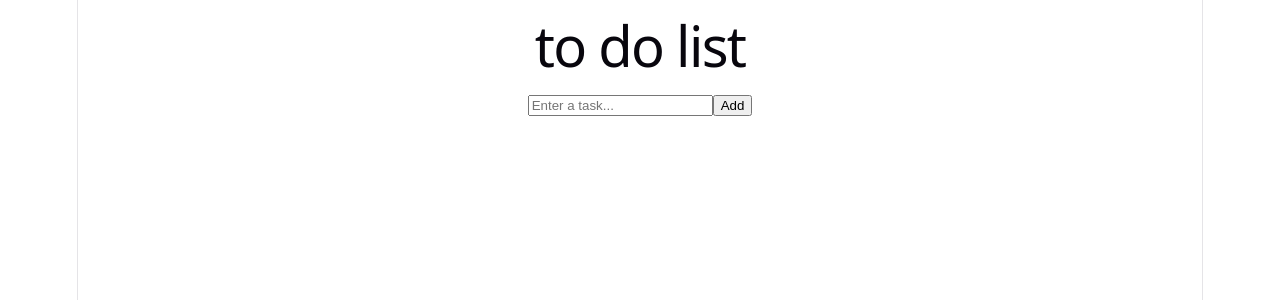
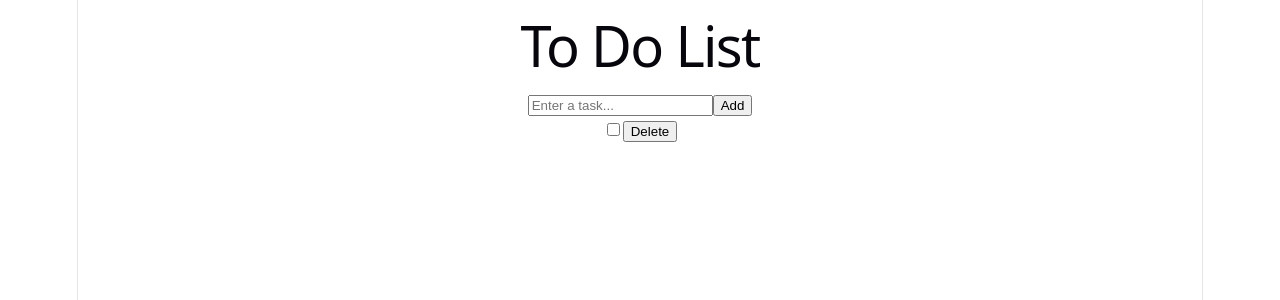
Before and after one commit to yphupha-sketch/build-day, a React (Vite) app in the folder react-builday/: page / in a window 1280 px wide. Shown: the top 300 px of the page. Built offline with nearby package versions, Linux system fonts and the light colour scheme.

Commit message:
fix App.jsx

```diff
--- a/react-builday/src/App.jsx
+++ b/react-builday/src/App.jsx
@@ -8,11 +8,11 @@ import TodoList from "./components/TodoList";
 function App() {
 
   return (
-    <>
-    <h1>to do list</h1>
-    <TodoForm/>
-
-    </>
+    <div>
+      <h1>To Do List</h1>
+      <TodoForm />
+      <TodoItem />
+    </div>
   )
 }
 
```
